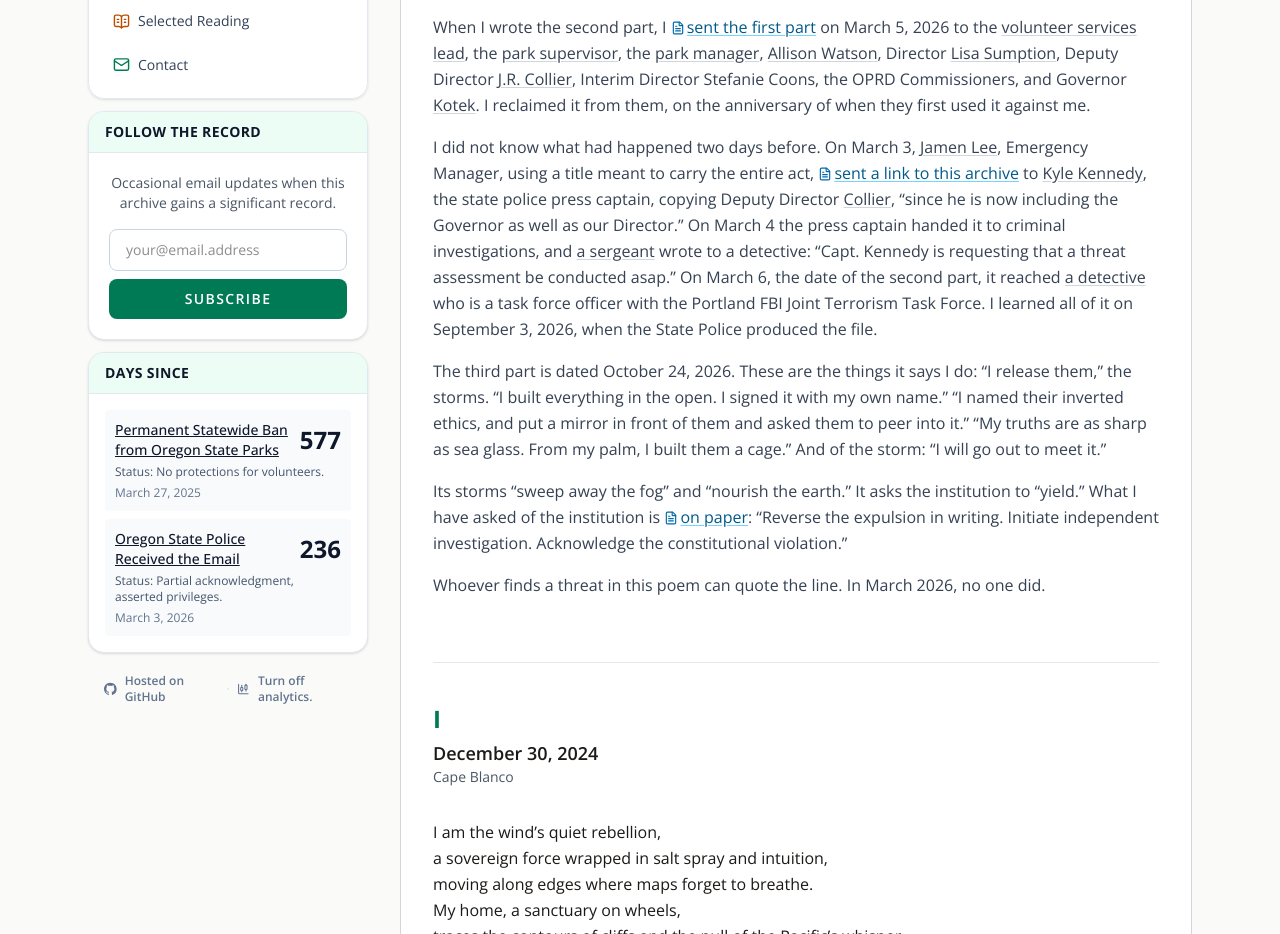
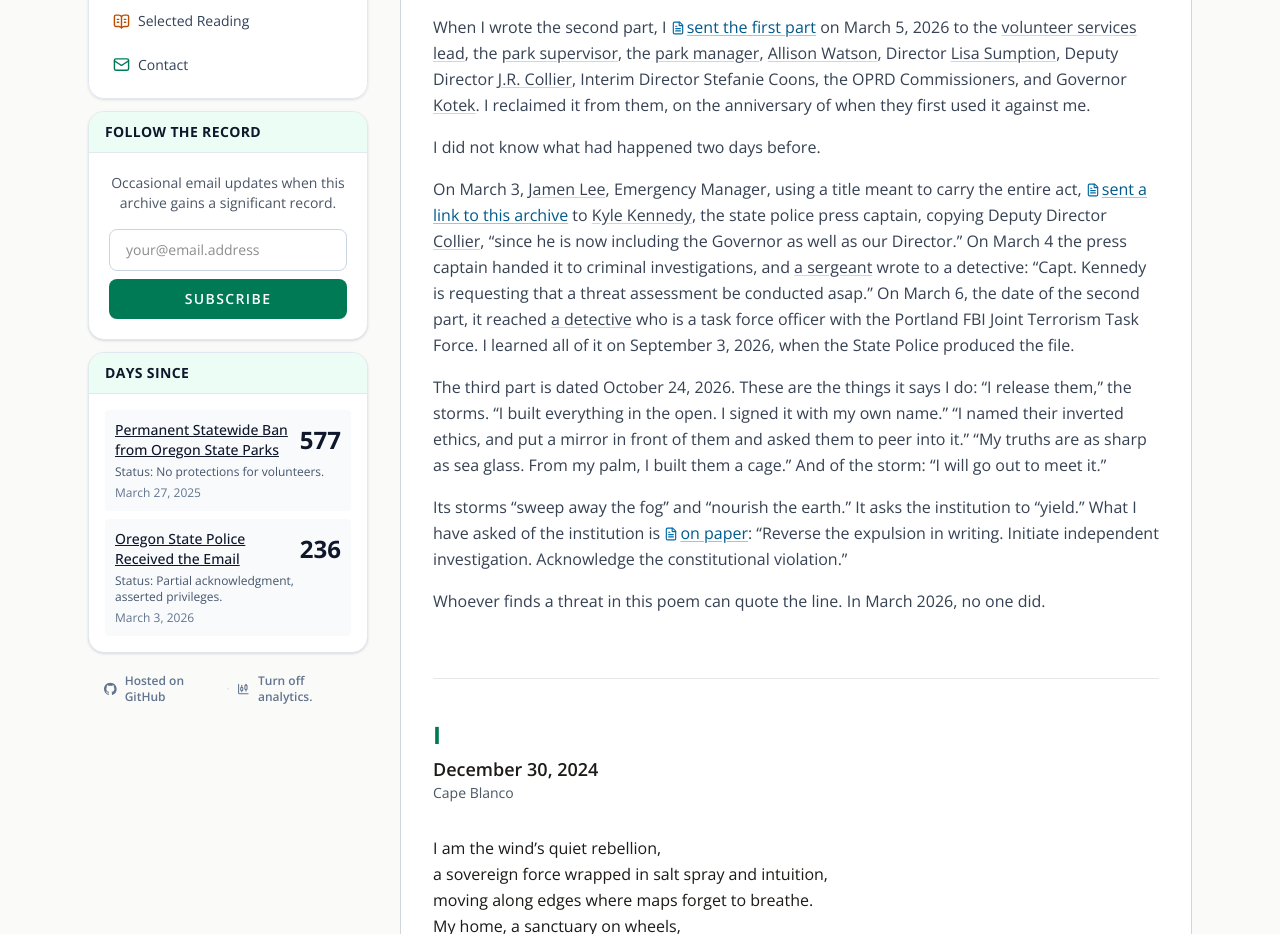
Before and after one commit to rswfire/rswfire.oprd, a Next.js app: page /soliloquy in a window 1280 px wide. Shown: the part 880-1814 px from the top of the page. Built offline with nearby package versions, Linux system fonts and the light colour scheme.

Commit message:
Soliloquy: its own paragraph

```diff
--- a/app/(archive)/soliloquy/page.tsx
+++ b/app/(archive)/soliloquy/page.tsx
@@ -358,7 +358,10 @@ export default function StormchasersSoliloquyPage() {
                     Commissioners, and Governor <PersonLink name="Kotek" seat="governor" />. I reclaimed it from them, on the anniversary of when they first used it against me.
                 </p>
                 <p>
-                    I did not know what had happened two days before. On March 3,{" "}
+                    I did not know what had happened two days before.
+                </p>
+                <p>
+                    On March 3,{" "}
                     <PersonLink name="Jamen Lee" seat="emergency-manager" />, Emergency Manager, using a title meant to
                     carry the entire act,{" "}
                     <Cite ulid="01M1M4WF78XJPEJJ48D1JZ4SJ8" thread="osp">sent a link to this archive</Cite> to{" "}
```
